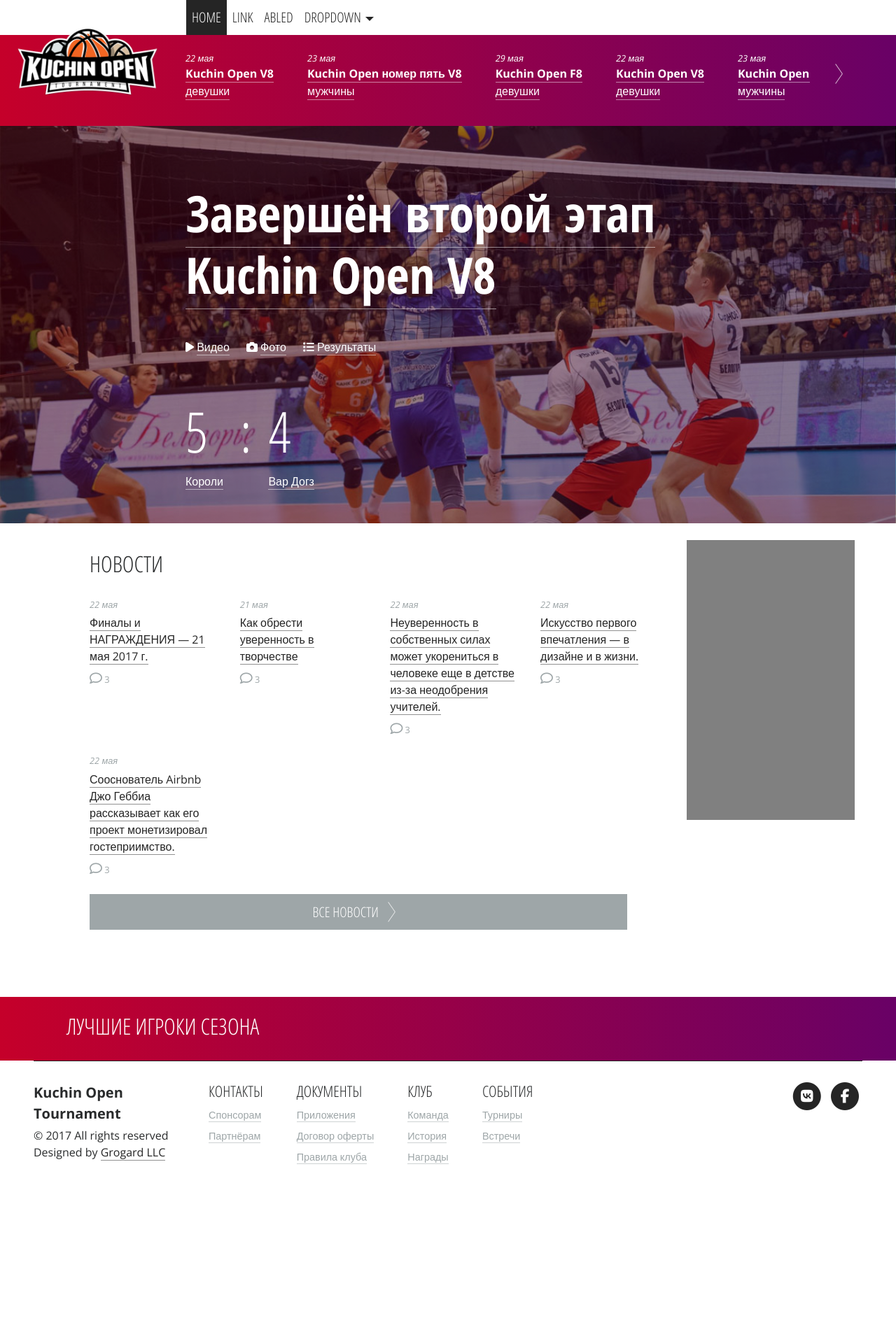
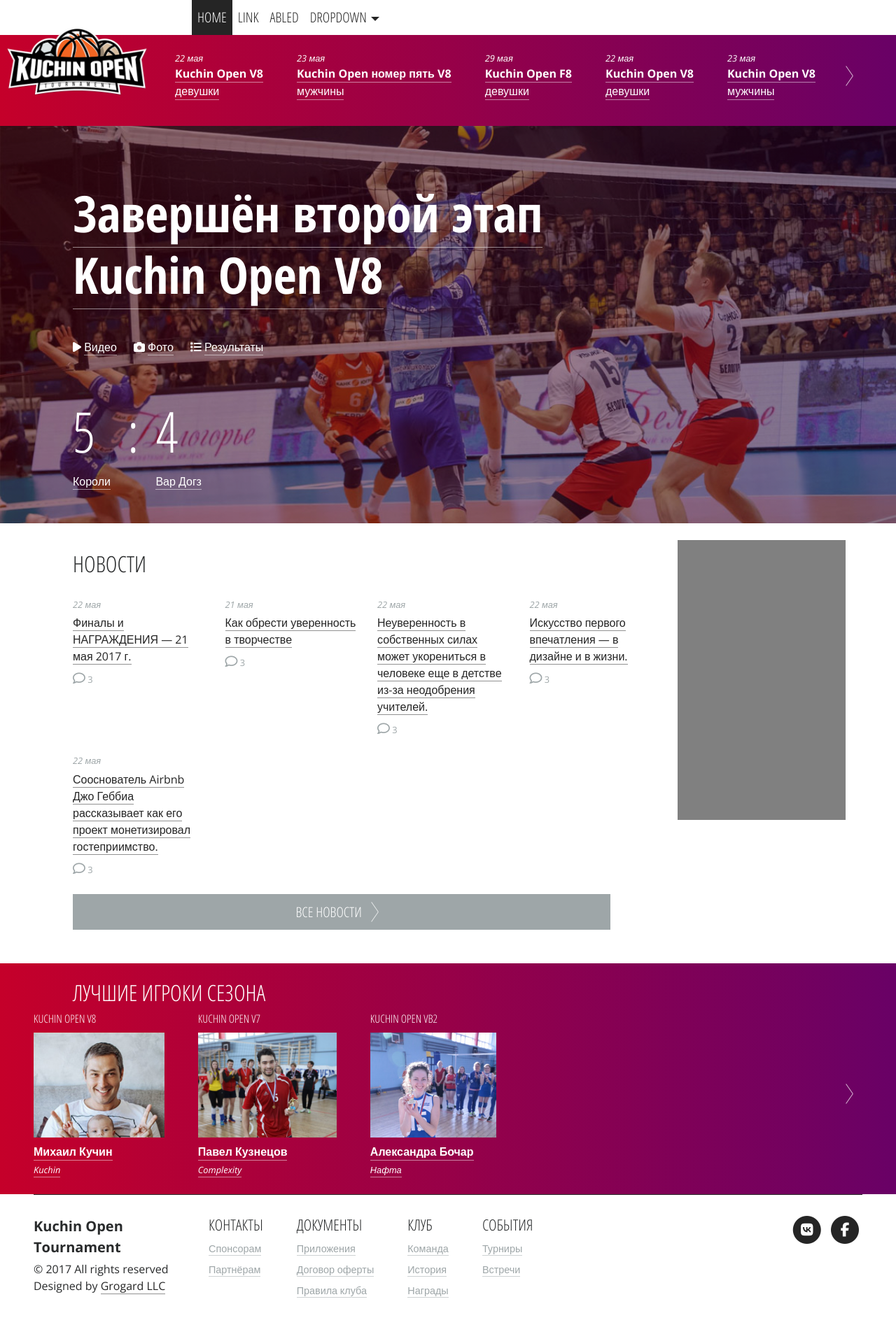
Before and after one commit to Sada-ko/kuchinOpen, a plain HTML site: page html/index.html in a window 1280 px wide. Shown: the whole page at 70% size. Before the commit the page ends 1716 px from the top, so only its background shows below. Drawn offline with nearby package versions, Linux system fonts and the light colour scheme; a script that the page names is missing; a web font is replaced by a local one.

Commit message:
Настроил общий шаблон
Доделал новости
Поделал Лучших игроков

```diff
--- a/html/css/adaptive.css
+++ b/html/css/adaptive.css
@@ -15,6 +15,13 @@
         padding-top: 5rem;
         padding-right: 5rem;
     }
+
+    .main_event .container_mid {
+        padding-left: 80px;
+    }
+
+
+
 
     /*slick*/
     .slick-next {
@@ -41,10 +48,6 @@
 
 
     /*==============  Main Event  ==============*/
-    .main_event .content {
-        padding-left: 100px;
-    }
-
     .main_event h1 {
         font-size: 3.5rem;
     }
@@ -72,7 +75,8 @@
 
 @media (max-width: 767px) {
 
-    .container_mid{
+    .container_mid,
+    .container_wid {
         padding-left: 0;
     }
 
@@ -89,9 +93,6 @@
         padding-right: 0 !important;
     }
 
-    .container_wid {
-        padding-left: 0;
-    }
 
     .announse_wrapper {
      font-size: 0.8em;
@@ -102,12 +103,18 @@
         /*padding-top: 15px;*/
     }
 
+    .content {
+        /*padding-left: 10px;*/
+        padding-right: 0;
+    }
+
+
 
 
     /*========== Logo ===========*/
     .logo {
         height: 58px;
-        left: 0;
+        left: 0.5rem;
         top: -15px;
         width: 120px;
     }
@@ -117,7 +124,6 @@
     /*========= Slick =========*/
     .slick-next {
         right: 0;
-        top: 45px;
     }
 
     .slick-prev{
@@ -129,8 +135,6 @@
     /*==============  Main Event  ==============*/
 
     .main_event .content {
-        padding-left: 10px;
-        padding-right: 0;
         padding-top: 2rem;
     }
 
@@ -146,8 +150,9 @@
 
 
     /*============  News  ============*/
-    .main_news .advert_container{
+    .news_container{
         /*padding-left: 0;*/
+        padding-bottom: 3rem;
     }
 
 
--- a/html/css/desktop.css
+++ b/html/css/desktop.css
@@ -197,15 +197,11 @@ button, .btn {
 }
 
 .slick-next, .slick-prev{
+    top: 50%;
 }
 
 .slick-next {
     right: 60px;
-    top: 55px;
-}
-
-.slick-prev {
-    top: 55px;
 }
 
 .slick-prev::before, .slick-next::before,
@@ -285,11 +281,9 @@ button, .btn {
 
 .image_toning{
     position: absolute;
-    /*width: 100%;*/
-    /*height: 100%;*/
     opacity: .3;
-    margin-left: -1rem;
     z-index: 2;
+    left: 0;
 }
 
 .image_toning:after{
@@ -299,7 +293,6 @@ button, .btn {
     width: 100%;
     height: 100%;
     opacity: .3;
-    margin-left: -1rem;
     z-index: 2;
 }
 
@@ -344,11 +337,14 @@ button, .btn {
 .main_news > .row {
     margin: 0;
 }
+/*========= News =========*/
 
 
-
-
-/*========= Новости =========*/
+/*========  Лучшие игроки  ========*/
+.best-players .photo {
+    height: 150px;
+}
+/*========  Лучшие игроки  ========*/
 
 
 
--- a/html/index.html
+++ b/html/index.html
@@ -26,7 +26,7 @@
 <body>
 
 <!--========     Верхнее меню    ========-->
-<nav class="navbar navbar-toggleable-sm navbar-light text-uppercase">
+<nav class="navbar navbar-toggleable-sm navbar-light text-uppercase px-4">
     <button class="navbar-toggler border-0 pb-0" type="button" data-toggle="collapse" data-target="#navbarsExampleDefault" aria-controls="navbarsExampleDefault" aria-expanded="false" aria-label="Toggle navigation">
         <!--<span class="navbar-toggler-icon"></span>-->
         <h3 class="m-0"><i class="fa fa-bars" aria-hidden="true"></i></h3>
@@ -67,14 +67,14 @@
 </nav>
 
 <!--=========    Цветная шапка    =========-->
-<div class="container-fluid all_sports_gradient main_logo_container inverted">
+<div class="all_sports_gradient main_logo_container inverted">
     <div class="container_mid pr-lg-5">
 
         <!--<div class="logo"></div>-->
         <a class="logo d-block border-0"></a>
 
-        <div class="announse_wrapper">
-            <div class="announse slick-carousel pt-2 pt-md-4">
+        <div class="announse_wrapper pt-2 pt-md-4">
+            <div class="announse slick-carousel">
 
                 <div class="announse_point d-inline-block mr-4 mr-md-5">
                     <div class="date font-italic small">22 мая</div>
@@ -204,7 +204,7 @@
 </div>
 
 <!--============   Основное событие   ============-->
-<div class="container-fluid main_event inverted mb-4">
+<div class="main_event inverted mb-4 px-4">
 
     <!--бэкграунд-->
     <img class="fill-box" src="img/winning-1.jpg" />
@@ -302,10 +302,10 @@
 </div>
 
 <!--=============   Новости   =============-->
-<div class="container-fluid main_news pb-5 pl-5">
+<div class="main_news pb-5 px-4">
     <div class="container_wid row">
 
-        <div class="news_container pt-3 col-sm-12 pl-0 col-md-7 col-lg-8 col-xl-9 mb-sm-5 pr-4">
+        <div class="news_container pt-3 col-sm-12 pl-0 col-md-7 col-lg-8 col-xl-9 pr-4">
 
             <h2 class="cond-caps">Новости</h2>
 
@@ -390,7 +390,7 @@
 
         </div>
 
-        <div class="advert_container col-sm-12 col-md-5 col-lg-4 col-xl-3 mb-4 pl-sm-0">
+        <div class="advert_container col-sm-12 col-md-5 col-lg-4 col-xl-3 mb-4 pl-0">
             <div class="advert" style="width: 240px; height: 400px;">
                 <div class="dummy w-100 h-100"></div>
             </div>
@@ -400,19 +400,57 @@
 </div>
 
 <!--=============   Лучшие игроки сезона   =============-->
-<div class="container-fluid all_sports_gradient best-players-carousel inverted py-4">
-    <div class="container_wid">
+<div class="all_sports_gradient best-players-carousel inverted py-4 px-4">
+    <div class="container_wid content">
         <h2 class="cond-caps">Лучшие игроки сезона</h2>
     </div>
 
-    <div class="px-md-5">
+    <div class="content px-md-4">
+        <div class="slick-carousel best-players pr-5">
 
+            <div class="d-inline-block best-player_item mr-4 mr-md-5">
+                <div class="cond-caps mb-2">Kuchin Open v8</div>
+                <a href="#" class="border-0">
+                    <div class="photo mb-2">
+                        <img src="img/man-1.jpg" class="h-100" alt="">
+                    </div>
+                    <div class="d-inline-flex name font-weight-bold link">Михаил Кучин</div>
+                    <br/>
+                    <div class="d-inline-flex team font-italic small link">Kuchin</div>
+                </a>
+            </div>
+
+            <div class="d-inline-block best-player_item mr-4 mr-md-5">
+                <div class="cond-caps mb-2">Kuchin Open v7</div>
+                <a href="#" class="border-0">
+                    <div class="photo mb-2">
+                        <img src="img/man-2.jpg" class="h-100" alt="">
+                    </div>
+                    <div class="d-inline-flex name font-weight-bold link">Павел Кузнецов</div>
+                    <br/>
+                    <div class="d-inline-flex team font-italic small link">Complexity</div>
+                </a>
+            </div>
+
+            <div class="d-inline-block best-player_item mr-4 mr-md-5">
+                <div class="cond-caps mb-2">Kuchin Open vb2</div>
+                <a href="#" class="border-0">
+                    <div class="photo mb-2">
+                        <img src="img/man-3.jpg" class="h-100" alt="">
+                    </div>
+                    <div class="d-inline-flex name font-weight-bold link">Александра Бочар</div>
+                    <br/>
+                    <div class="d-inline-flex team font-italic small link">Нафта</div>
+                </a>
+            </div>
+
+        </div>
     </div>
 
 </div>
 
 <!--=============   Подвал   =============-->
-<footer class="footer px-md-5 px-3">
+<footer class="footer px-md-5 px-4">
     <!--<div class=""></div>-->
     <div class="container_mid d-md-inline-flex align-items-start">
 
```
Also changed, not shown: html/img/man-1.jpg (added), html/img/man-2.jpg (added), html/img/man-3.jpg (added).
